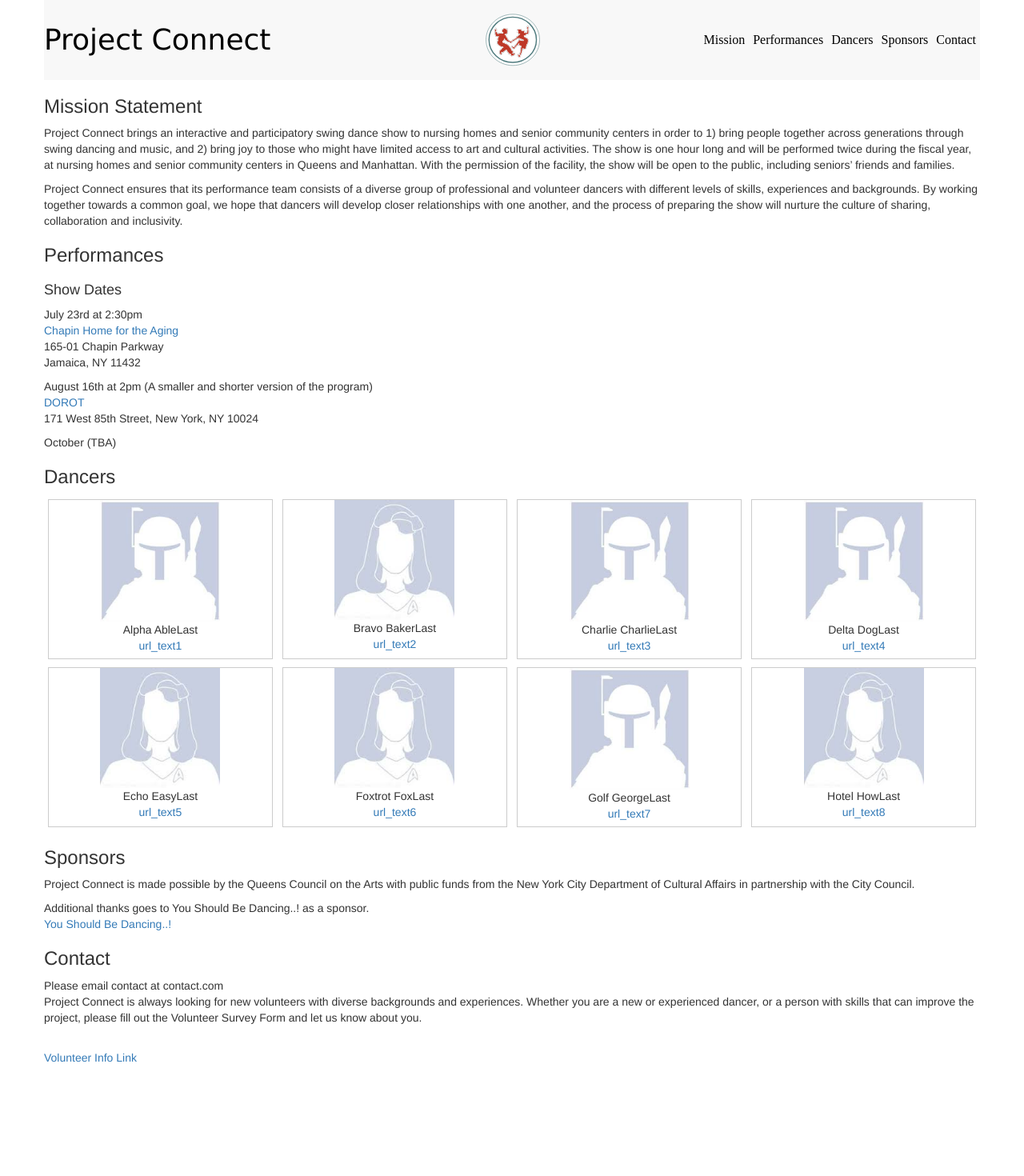
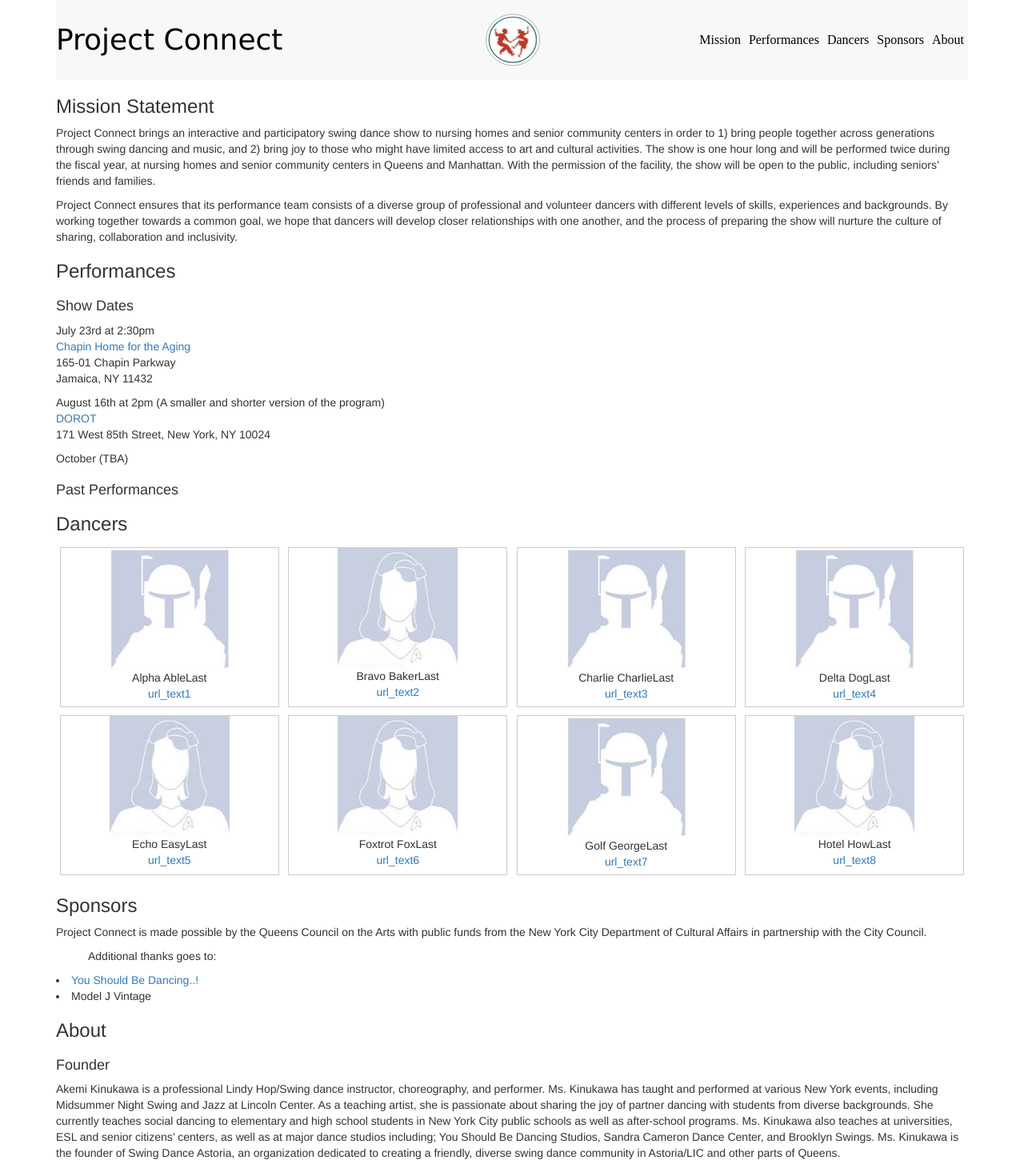
Before and after one commit to jakepark/pc-react, a React (Create React App) app: page / in a window 1280 px wide. Shown: the top 1470 px of the page at 80% size. Before the commit the page ends 1332 px from the top, so only its background shows below. Built offline with nearby package versions, Linux system fonts and the light colour scheme; a web font is replaced by a local one.

Commit message:
add gutter, copy updates

```diff
--- a/src/App.css
+++ b/src/App.css
@@ -4,10 +4,6 @@ body {
 @font-face {
   font-family: "Betty Noir";
   src: url(/fonts/bettynoir.ttf) format("truetype"); }
-
-#root.container {
-  padding-right: 0;
-  padding-left: 0; }
 
 #root nav {
   background: #f8f8f8;
--- a/src/App.js
+++ b/src/App.js
@@ -32,8 +32,8 @@ class App extends Component {
               <a className="sponsors" href="#sponsors" >
                 Sponsors
               </a>
-              <a className="contact" href="#contact" >
-                Contact
+              <a className="about" href="#about" >
+                About
               </a>
             </div>
           </div>
@@ -52,8 +52,8 @@ class App extends Component {
               <a className="sponsors" href="#sponsors" >
                 Sponsors
               </a>
-              <a className="contact" href="#contact" >
-                Contact
+              <a className="about" href="#about" >
+                About
               </a>
             </div>
           </div>
@@ -86,6 +86,11 @@ class App extends Component {
             </p>
             October (TBA)
 
+            <h3>Past Performances</h3>
+
+            <p>
+
+            </p>
 
 
           <h1 id="dancers">Dancers</h1>
@@ -95,11 +100,21 @@ class App extends Component {
 
           <p>Project Connect is made possible by the Queens Council on the Arts with public funds from the New York City Department of Cultural Affairs in partnership with the City Council.</p>
 
-          Additional thanks goes to You Should Be Dancing..! as a sponsor.<br></br>
+          <ul>Additional thanks goes to:</ul>
+          <li>
+            <a href="http://youshouldbedancing.nyc/">You Should Be Dancing..!</a>
+          </li>
+          <li>
+            Model J Vintage
+          </li>
 
-          <a href="http://youshouldbedancing.nyc/">You Should Be Dancing..!</a>
+          <h1 id="about">About</h1>
+            <h3>Founder</h3>
+            <p>
+              Akemi Kinukawa is a professional Lindy Hop/Swing dance instructor, choreography, and performer. Ms. Kinukawa has taught and performed at various New York events, including Midsummer Night Swing and Jazz at Lincoln Center. As a teaching artist, she is passionate about sharing the joy of partner dancing with students from diverse backgrounds. She currently teaches social dancing to elementary and high school students in New York City public schools as well as after-school programs. Ms. Kinukawa also teaches at universities, ESL and senior citizens’ centers, as well as at major dance studios including; You Should Be Dancing Studios, Sandra Cameron Dance Center, and Brooklyn Swings. Ms. Kinukawa is the founder of Swing Dance Astoria, an organization dedicated to creating a friendly, diverse swing dance community in Astoria/LIC and other parts of Queens.
+            </p>
 
-          <h1 id="contact">Contact</h1>
+            <h3 id="contact">Contact</h3>
             Please email contact at contact.com<br></br>
 
             <p>Project Connect is always looking for new volunteers with diverse backgrounds and experiences.  Whether you are a new or experienced dancer, or a person with skills that can improve the project,  please fill out the Volunteer Survey Form and let us know about you.</p><br></br>
--- a/src/App.scss
+++ b/src/App.scss
@@ -10,8 +10,8 @@ body {
 
 #root {
   &.container {
-    padding-right: 0;
-    padding-left: 0;
+    // padding-right: 0;
+    // padding-left: 0;
   }
 
   nav {
```
